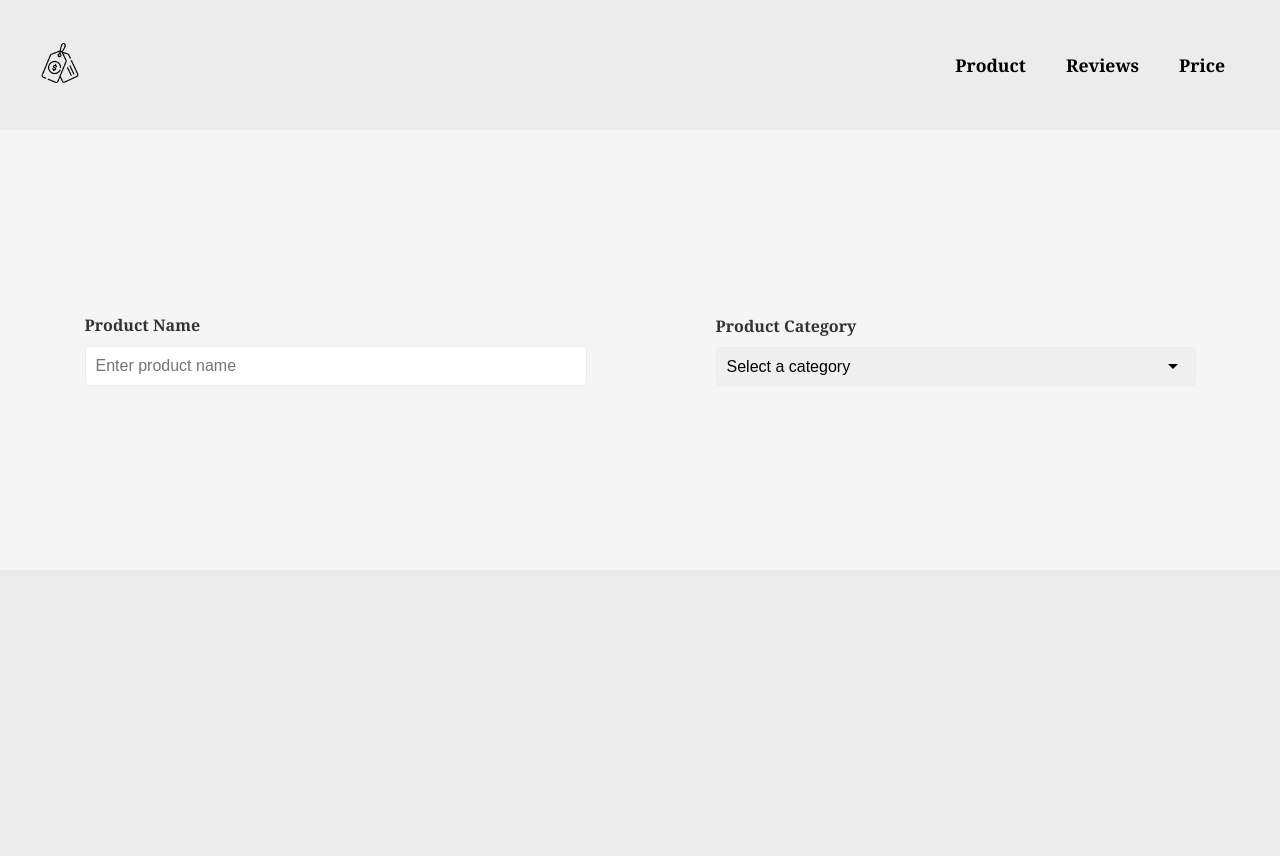
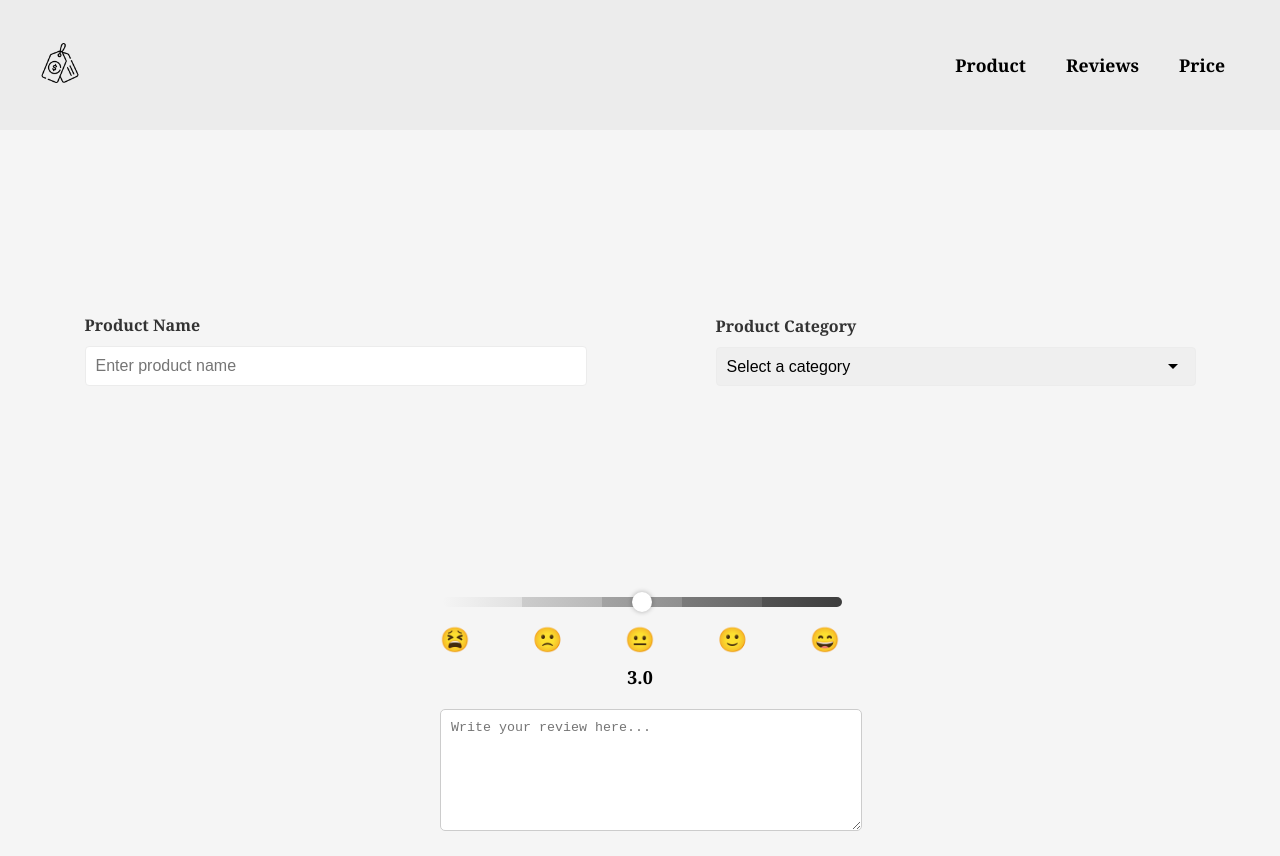
Before and after one commit to vidushichauhan/Optimum-Price-Analyses, an Angular app in the folder optiPrice/: page / in a window 1280 px wide. Before the commit the page ends 800 px from the top, so only its background shows below. Built offline with nearby package versions, Linux system fonts and the light colour scheme.

Commit message:
Created rating bar and comment box for product

```diff
--- a/optiPrice/src/app/app.component.html
+++ b/optiPrice/src/app/app.component.html
@@ -1,2 +1,3 @@
 <app-navbar></app-navbar>
 <app-product></app-product>
+<app-reviews></app-reviews>
--- a/optiPrice/src/app/app.component.ts
+++ b/optiPrice/src/app/app.component.ts
@@ -2,11 +2,12 @@ import { Component } from '@angular/core';
 import { RouterOutlet } from '@angular/router';
 import { NavbarComponent } from './navbar/navbar.component';
 import { ProductComponent } from './product/product.component';
+import { ReviewsComponent } from './reviews/reviews.component';
 
 @Component({
   selector: 'app-root',
   standalone: true,
-  imports: [RouterOutlet, NavbarComponent, ProductComponent],
+  imports: [RouterOutlet, NavbarComponent, ProductComponent, ReviewsComponent],
   templateUrl: './app.component.html',
   styleUrl: './app.component.css',
 })
--- a/optiPrice/src/app/reviews/reviews.component.css
+++ b/optiPrice/src/app/reviews/reviews.component.css
@@ -0,0 +1,74 @@
+.reviews-container {
+    display: flex;
+    flex-direction: column;
+    align-items: center;
+    padding: 20px;
+    background-color: #f5f5f5;
+  }
+
+  .rating-container {
+    width: 80%;
+    max-width: 400px;
+    margin-bottom: 20px;
+  }
+
+  .rating-slider {
+    width: 100%;
+    -webkit-appearance: none;
+    appearance: none;
+    height: 10px;
+    border-radius: 5px;
+    background: linear-gradient(to right, #F5F5F5 0%, #E0E0E0 20%, #CCCCCC 20%, #B8B8B8 40%, #A3A3A3 40%, #8F8F8F 60%, #7A7A7A 60%, #666666 80%, #525252 80%, #3D3D3D 100%);
+    outline: none;
+  }
+
+  .rating-slider::-webkit-slider-thumb {
+    -webkit-appearance: none;
+    appearance: none;
+    width: 20px;
+    height: 20px;
+    border-radius: 50%;
+    background: white;
+    cursor: pointer;
+    box-shadow: 0 0 5px rgba(0,0,0,0.3);
+  }
+
+  .rating-slider::-moz-range-thumb {
+    width: 20px;
+    height: 20px;
+    border-radius: 50%;
+    background: white;
+    cursor: pointer;
+    box-shadow: 0 0 5px rgba(0,0,0,0.3);
+  }
+
+  .emoticons {
+    display: flex;
+    justify-content: space-between;
+    margin-top: 10px;
+  }
+
+  .emoticon {
+    font-size: 24px;
+  }
+
+  .rating-value {
+    text-align: center;
+    font-size: 18px;
+    font-weight: bold;
+    margin-top: 10px;
+  }
+
+  .comment-container {
+    width: 80%;
+    max-width: 400px;
+  }
+
+  textarea {
+    width: 100%;
+    height: 100px;
+    padding: 10px;
+    border: 1px solid #ccc;
+    border-radius: 5px;
+    resize: vertical;
+  }
--- a/optiPrice/src/app/reviews/reviews.component.html
+++ b/optiPrice/src/app/reviews/reviews.component.html
@@ -1 +1,16 @@
-<p>reviews works!</p>
+<div class="reviews-container">
+    <div class="rating-container">
+      <input type="range" min="1" max="5" step="0.1" [(ngModel)]="rating" class="rating-slider">
+      <div class="emoticons">
+        <span class="emoticon" [style.color]="getEmoticonColor(1)">😫</span>
+        <span class="emoticon" [style.color]="getEmoticonColor(2)">🙁</span>
+        <span class="emoticon" [style.color]="getEmoticonColor(3)">😐</span>
+        <span class="emoticon" [style.color]="getEmoticonColor(4)">🙂</span>
+        <span class="emoticon" [style.color]="getEmoticonColor(5)">😄</span>
+      </div>
+      <div class="rating-value">{{rating | number:'1.1-1'}}</div>
+    </div>
+    <div class="comment-container">
+      <textarea [(ngModel)]="comment" placeholder="Write your review here..."></textarea>
+    </div>
+  </div>
--- a/optiPrice/src/app/reviews/reviews.component.ts
+++ b/optiPrice/src/app/reviews/reviews.component.ts
@@ -1,12 +1,23 @@
 import { Component } from '@angular/core';
+import { FormsModule } from '@angular/forms';
+import { CommonModule } from '@angular/common';
 
 @Component({
   selector: 'app-reviews',
   standalone: true,
-  imports: [],
+  imports: [FormsModule, CommonModule],
   templateUrl: './reviews.component.html',
   styleUrl: './reviews.component.css'
 })
 export class ReviewsComponent {
+  rating: number = 3;
+  comment: string = '';
 
+  getEmoticonColor(value: number): string {
+    if (value <= 1) return '#ED4337';
+    if (value <= 2) return '#FF8C00';
+    if (value <= 3) return '#FFD700';
+    if (value <= 4) return '#9ACD32';
+    return '#228B22';
+  }
 }
```
Also changed, not shown: 1 other file (tests, documents, lock files or other folders).
